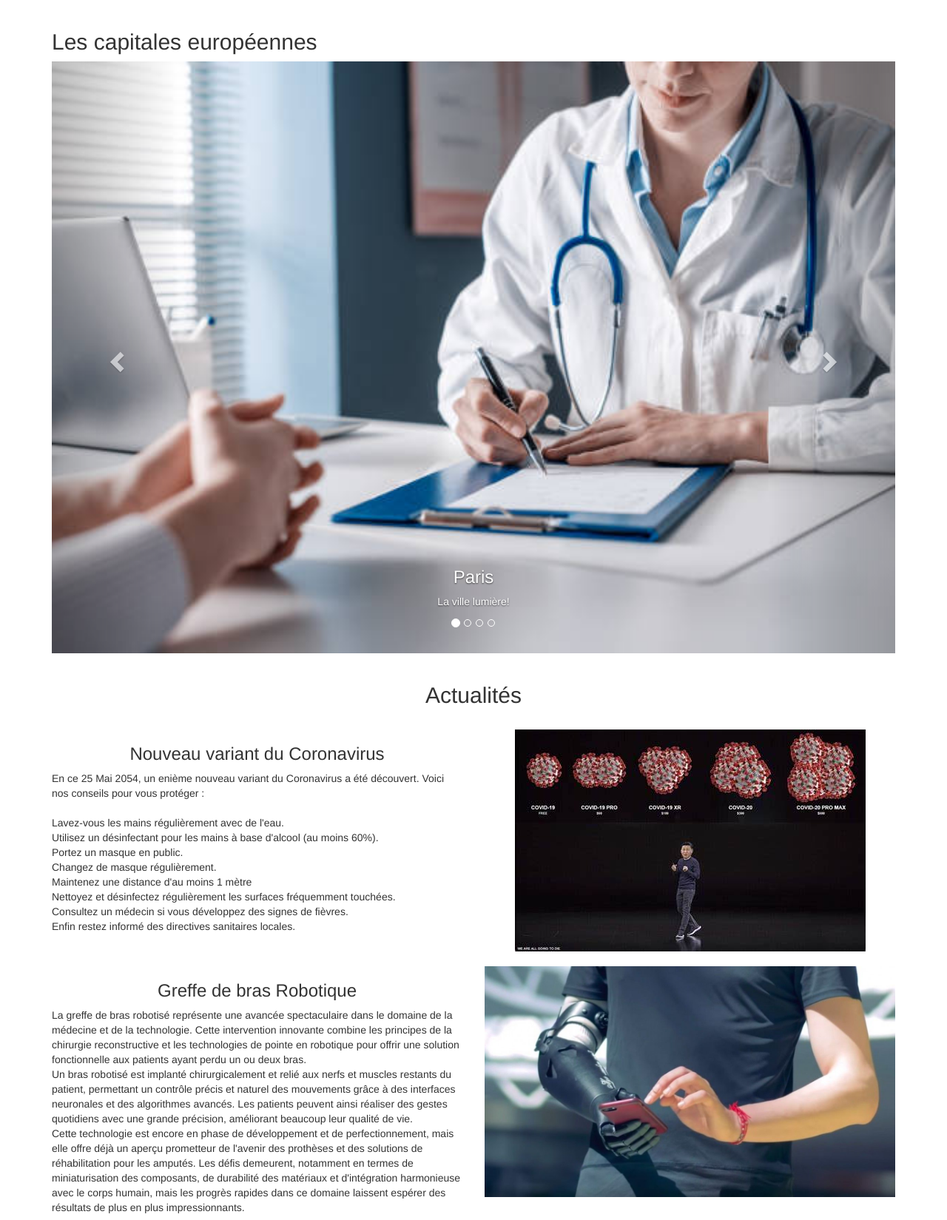
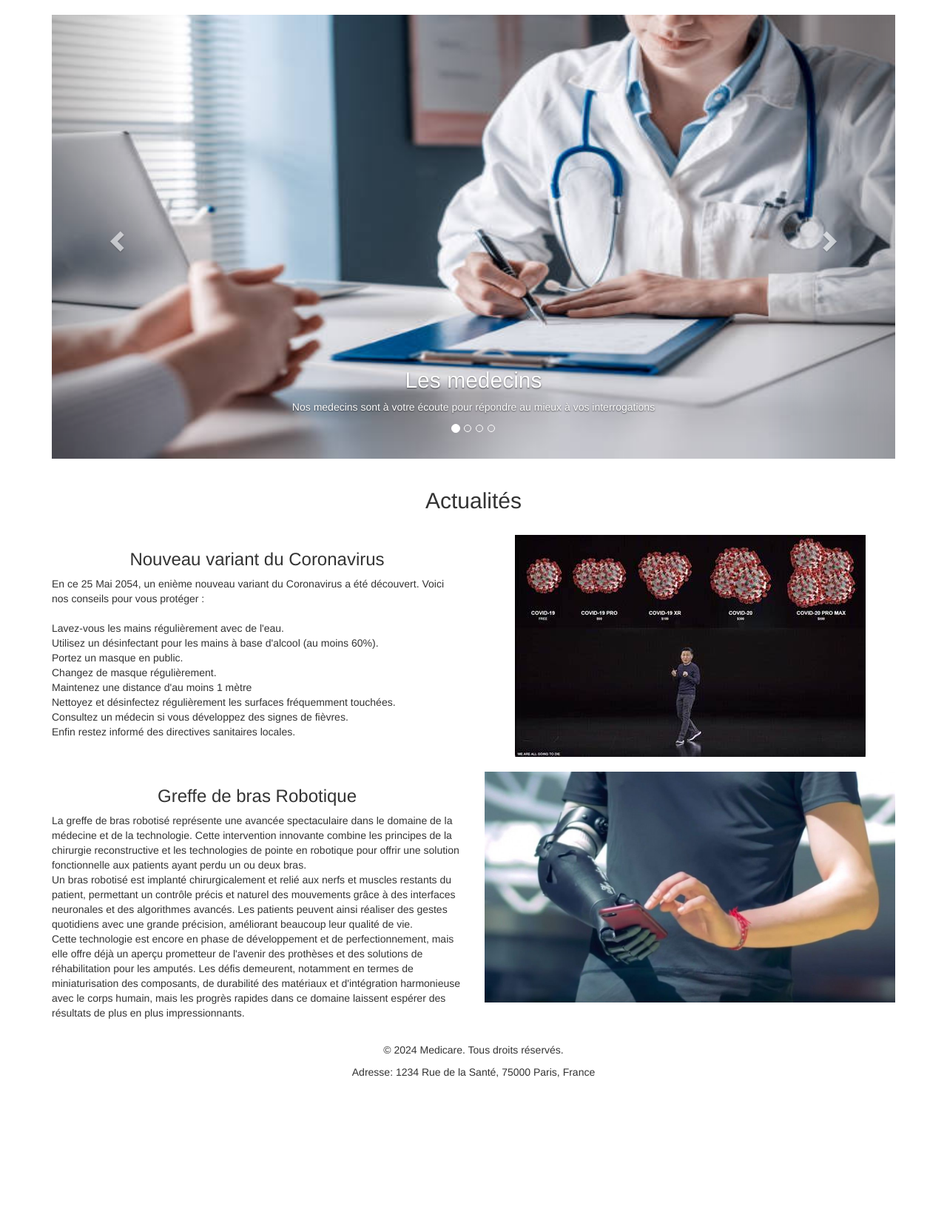
Before and after one commit to LaCometeCookie/Projet-Piscine-Web-ING2, a PHP site: page / in a window 1280 px wide. Shown: the part 102-1751 px from the top of the page at 74% size. After the commit the page ends 1558 px from the top, so only its background shows below. Run offline with PHP 8.4, Linux system fonts and the light colour scheme.

Commit message:
Caroussel v2

```diff
--- a/index.php
+++ b/index.php
@@ -184,8 +184,8 @@
 
 
     <!-- Caroussel -->
-    <div class="container">
-        <h2>Les capitales européennes</h2>
+    <div class="container text-center">
+        <!-- <h2>Nos medecins</h2> -->
         <div id="myCarousel" class="carousel slide" data-ride="carousel">
             <!-- Indicators -->
             <ol class="carousel-indicators">
@@ -200,31 +200,33 @@
 
                 <div class="item active">
 
-                    <img src="Images/Caroussel1.jpg" alt="Paris" style="width:100%; height: 800px;">
+                    <img src="Images/Caroussel1.jpg" alt="Paris" style="width:100%; height: 600px;">
                     <div class="carousel-caption">
-                        <h3>Paris</h3>
-                        <p>La ville lumière!</p>
+                        <h2>Les medecins</h2>
+                        <p>Nos medecins sont à votre écoute pour répondre au mieux à vos interrogations</p>
                     </div>
                 </div>
                 <div class="item">
-                    <img src="Images/Caroussel2.jpeg" alt="Berlin" style="width:100%; height: 800px;">
+                    <img src="Images/Caroussel2.jpeg" alt="Berlin" style="width:100%; height: 600px;">
                     <div class="carousel-caption">
-                        <h3>Berlin</h3>
-                        <p>Tu te perds en vélo</p>
+                        <h2>Les laboratoires</h2>
+                        <p>Nos différents laboratoires sont présents pour vous apporter un traitement de qualité
+                            ainsi qu'un suivi médical professionnel</p>
                     </div>
                 </div>
                 <div class="item">
-                    <img src="images/Caroussel3.jpg" alt="Prague" style="width:100%; height: 800px;">
+                    <img src="images/Caroussel3.jpg" alt="Prague" style="width:100%; height: 600px;">
                     <div class="carousel-caption">
-                        <h3>Prague</h3>
-                        <p>Tchéquie</p>
+                        <h2>Les spécialistes</h2>
+                        <p>Nos nombreux spécialistes sont formés pour vous apporter les meilleurs soins
+                        possibles et s'assurer que vous retrouviez la santé en toute sérénité</p>
                     </div>
                 </div>
                 <div class="item">
-                    <img src="images/Caroussel4.jpg" alt="Rome" style="width:100%; height: 800px;">
+                    <img src="images/Caroussel4.jpg" alt="Rome" style="width:100%; height: 600px;">
                     <div class="carousel-caption">
-                        <h3>Rome</h3>
-                        <p>On ne coupe pas</p>
+                        <h2>Medicare</h2>
+                        <p>Nous mettons en relation clients et professionnel pour des soins de qualité</p>
                     </div>
                 </div>
 
```
